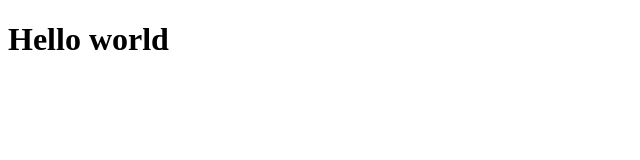
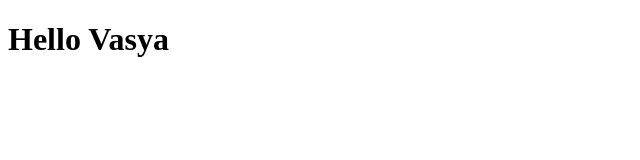
Before and after one commit to prigorovskaya-j/threee-devs, a plain HTML site: page index.html in a window 1280 px wide. Shown: the full height of the page, 0-640 px from the left. Drawn offline with Linux system fonts and the light colour scheme.

Commit message:
Изменения имени вторым разработчиком

```diff
--- a/index.html
+++ b/index.html
@@ -7,6 +7,6 @@
   <title>Document</title>
 </head>
 <body>
-  <h1>Hello world</h1>
+  <h1>Hello Vasya</h1>
 </body>
 </html>
```
